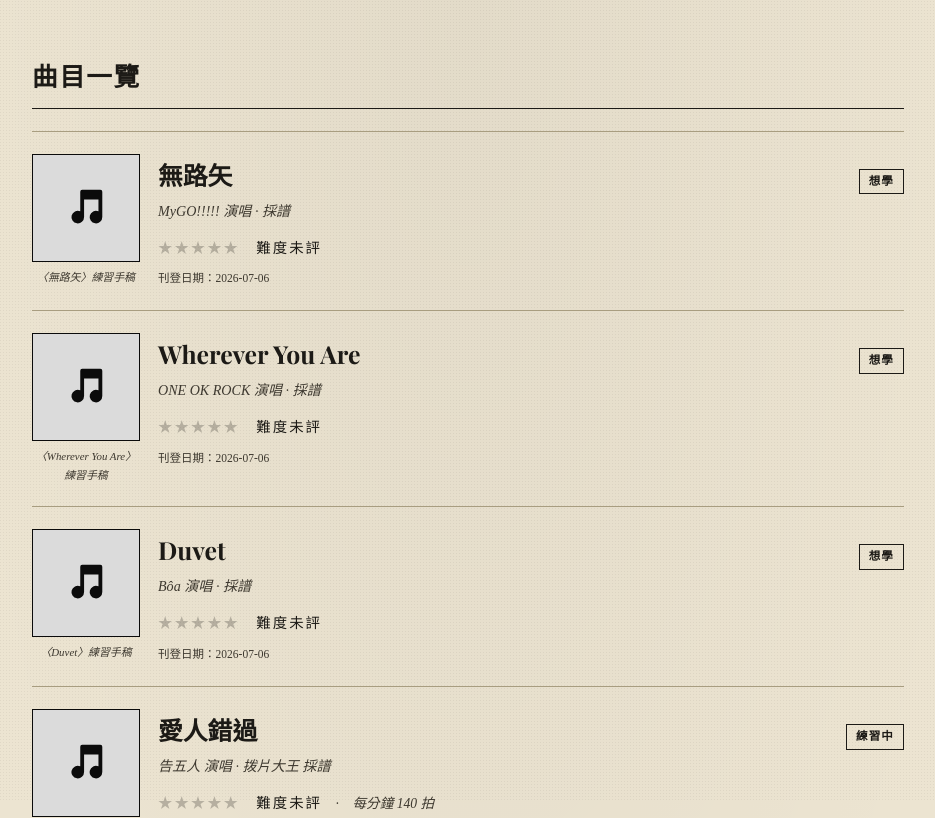
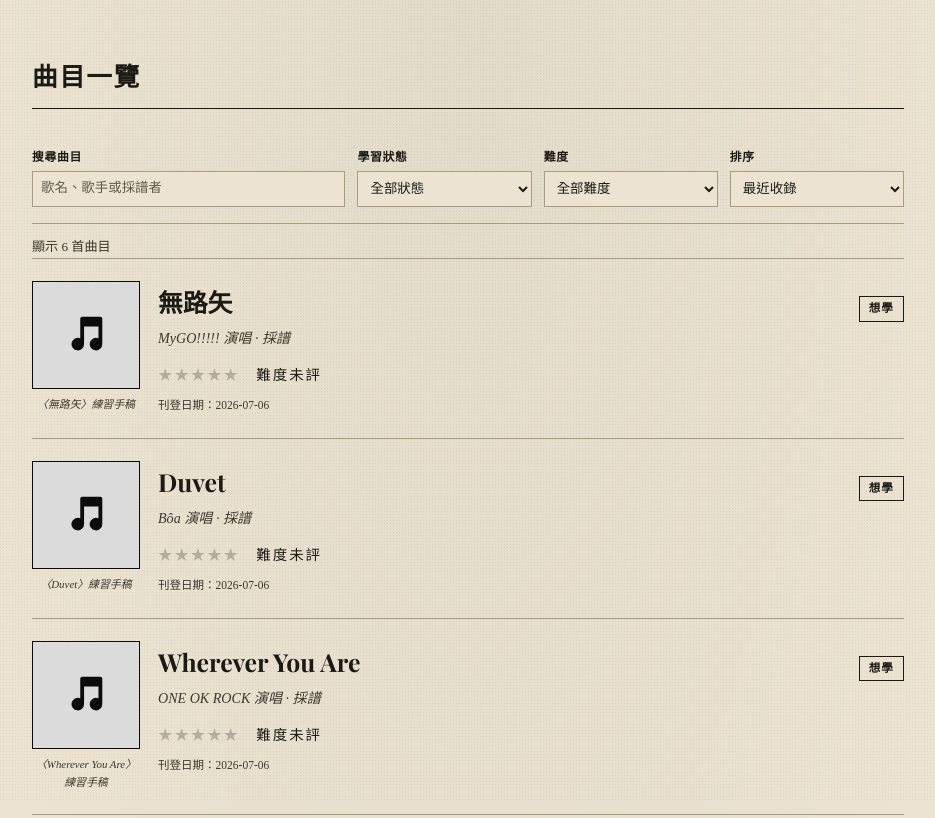
Before and after one commit to sphinx168/my-tab, a React (Vite) app: page / in a window 1280 px wide. Shown: the top 818 px of the page, without its empty margins (172-1107 px from the left). Built offline with nearby package versions, Linux system fonts and the light colour scheme.

Commit message:
Add song filtering and sorting

```diff
--- a/src/App.jsx
+++ b/src/App.jsx
@@ -1,9 +1,58 @@
+import { useMemo, useState } from 'react';
 import songs from './data/songs.json';
 import SongCard from './components/SongCard';
+import { STATUSES } from './data/songUtils';
 
-const sortedSongs = [...songs].sort((a, b) => (b.addedAt || '').localeCompare(a.addedAt || ''));
+const statusOptions = Object.entries(STATUSES);
+
+function sortSongs(items, sortBy) {
+  const byTitle = (a, b) => a.title.localeCompare(b.title, 'zh-Hant');
+  const byNewest = (a, b) => (b.addedAt || '').localeCompare(a.addedAt || '') || byTitle(a, b);
+
+  return [...items].sort((a, b) => {
+    if (sortBy === 'status') {
+      return (STATUSES[a.status]?.order ?? 99) - (STATUSES[b.status]?.order ?? 99) || byNewest(a, b);
+    }
+    if (sortBy === 'difficulty') {
+      return (b.difficulty || -1) - (a.difficulty || -1) || byNewest(a, b);
+    }
+    if (sortBy === 'bpm') {
+      return (a.bpm || Number.MAX_SAFE_INTEGER) - (b.bpm || Number.MAX_SAFE_INTEGER) || byTitle(a, b);
+    }
+    return byNewest(a, b);
+  });
+}
 
 export default function App() {
+  const [query, setQuery] = useState('');
+  const [status, setStatus] = useState('all');
+  const [difficulty, setDifficulty] = useState('all');
+  const [sortBy, setSortBy] = useState('newest');
+
+  const visibleSongs = useMemo(() => {
+    const normalizedQuery = query.trim().toLocaleLowerCase();
+    const matches = songs.filter((song) => {
+      const searchTarget = [song.title, song.artist, song.tabAuthor].join(' ').toLocaleLowerCase();
+      const matchesQuery = !normalizedQuery || searchTarget.includes(normalizedQuery);
+      const matchesStatus = status === 'all' || song.status === status;
+      const matchesDifficulty = difficulty === 'all'
+        || (difficulty === 'unrated' ? !song.difficulty : song.difficulty === Number(difficulty));
+
+      return matchesQuery && matchesStatus && matchesDifficulty;
+    });
+
+    return sortSongs(matches, sortBy);
+  }, [query, status, difficulty, sortBy]);
+
+  const hasFilters = query || status !== 'all' || difficulty !== 'all' || sortBy !== 'newest';
+
+  function clearFilters() {
+    setQuery('');
+    setStatus('all');
+    setDifficulty('all');
+    setSortBy('newest');
+  }
+
   return (
     <div className="page">
       <header className="masthead-mini">
@@ -12,10 +61,57 @@ export default function App() {
       </header>
 
       <main>
+        <section className="catalogue-controls" aria-label="搜尋、篩選與排序">
+          <div className="control-field control-search">
+            <label htmlFor="song-search">搜尋曲目</label>
+            <input
+              id="song-search"
+              type="search"
+              value={query}
+              onChange={(event) => setQuery(event.target.value)}
+              placeholder="歌名、歌手或採譜者"
+            />
+          </div>
+
+          <div className="control-field">
+            <label htmlFor="status-filter">學習狀態</label>
+            <select id="status-filter" value={status} onChange={(event) => setStatus(event.target.value)}>
+              <option value="all">全部狀態</option>
+              {statusOptions.map(([key, info]) => <option key={key} value={key}>{info.label}</option>)}
+            </select>
+          </div>
+
+          <div className="control-field">
+            <label htmlFor="difficulty-filter">難度</label>
+            <select id="difficulty-filter" value={difficulty} onChange={(event) => setDifficulty(event.target.value)}>
+              <option value="all">全部難度</option>
+              <option value="unrated">難度未評</option>
+              {[1, 2, 3, 4, 5].map((value) => <option key={value} value={value}>{value} 星</option>)}
+            </select>
+          </div>
+
+          <div className="control-field">
+            <label htmlFor="sort-by">排序</label>
+            <select id="sort-by" value={sortBy} onChange={(event) => setSortBy(event.target.value)}>
+              <option value="newest">最近收錄</option>
+              <option value="status">學習階段</option>
+              <option value="difficulty">難度：高至低</option>
+              <option value="bpm">BPM：慢至快</option>
+            </select>
+          </div>
+
+          {hasFilters && <button type="button" className="clear-filters" onClick={clearFilters}>清除條件</button>}
+        </section>
+
+        <p className="result-count" aria-live="polite">顯示 {visibleSongs.length} 首曲目</p>
+
         <section className="classifieds" aria-label="歌曲列表">
-          {sortedSongs.map((song) => (
+          {visibleSongs.map((song) => (
             <SongCard key={song.id} song={song} />
           ))}
+          {visibleSongs.length === 0 && (
+            <p className="empty-results">找不到符合條件的曲目，試著調整搜尋或篩選條件。</p>
+          )}
         </section>
       </main>
 
--- a/src/index.css
+++ b/src/index.css
@@ -59,6 +59,73 @@ body::before {
   border: none;
   border-top: 1px solid var(--rule);
   margin: 0;
+}
+
+/* ── 搜尋與篩選 ────────────────────────────────────── */
+.catalogue-controls {
+  display: grid;
+  grid-template-columns: minmax(220px, 1.8fr) repeat(3, minmax(120px, 1fr));
+  gap: 12px;
+  align-items: end;
+  padding: 16px 0;
+  border-bottom: 1px solid var(--rule-faint);
+}
+
+.control-field {
+  display: grid;
+  gap: 4px;
+}
+
+.control-field label {
+  font-size: 0.74rem;
+  font-weight: 700;
+  letter-spacing: 0.06em;
+}
+
+.control-field input,
+.control-field select,
+.clear-filters {
+  min-height: 36px;
+  border: 1px solid var(--rule-faint);
+  border-radius: 0;
+  background: var(--paper);
+  color: var(--ink);
+  font: inherit;
+  font-size: 0.84rem;
+}
+
+.control-field input,
+.control-field select {
+  width: 100%;
+  padding: 5px 8px;
+}
+
+.control-field input::placeholder {
+  color: var(--ink-soft);
+  opacity: 0.8;
+}
+
+.clear-filters {
+  padding: 5px 10px;
+  cursor: pointer;
+}
+
+.clear-filters:hover {
+  background: var(--ink);
+  color: var(--paper);
+}
+
+.result-count {
+  margin: 12px 0 0;
+  font-size: 0.82rem;
+  color: var(--ink-soft);
+}
+
+.empty-results {
+  margin: 0;
+  padding: 38px 0;
+  border-bottom: 1px solid var(--rule-faint);
+  color: var(--ink-soft);
 }
 
 /* ── 分類廣告：曲目卡片 ────────────────────────────── */
@@ -272,6 +339,18 @@ body::before {
 }
 
 @media (max-width: 600px) {
+  .catalogue-controls {
+    grid-template-columns: 1fr 1fr;
+  }
+
+  .control-search {
+    grid-column: 1 / -1;
+  }
+
+  .clear-filters {
+    grid-column: 1 / -1;
+  }
+
   .ad {
     grid-template-columns: 84px 1fr;
   }
```
